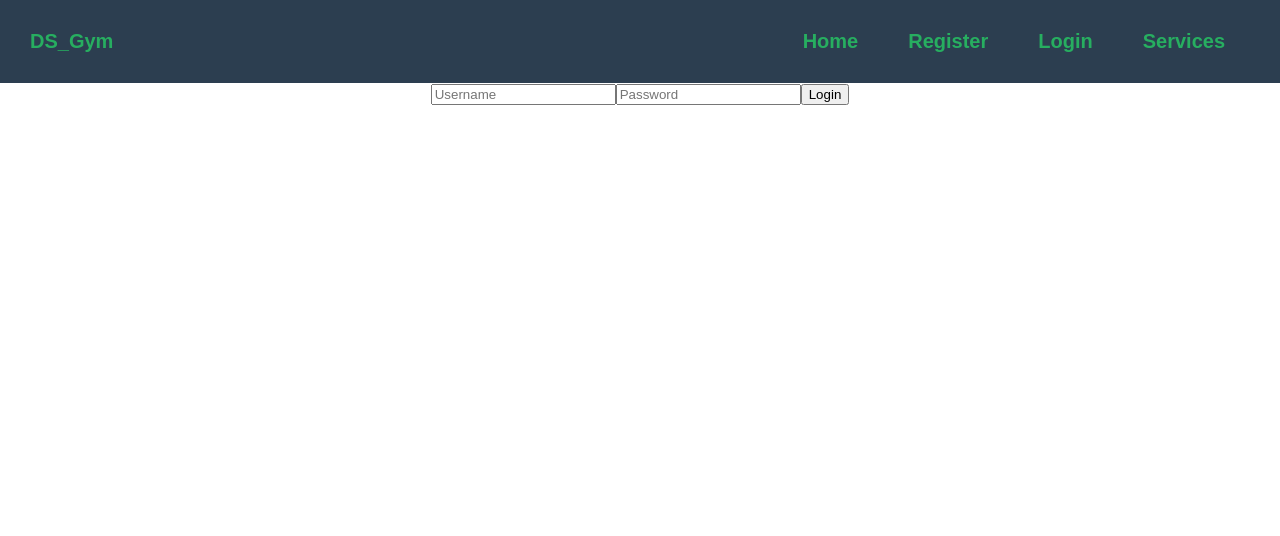
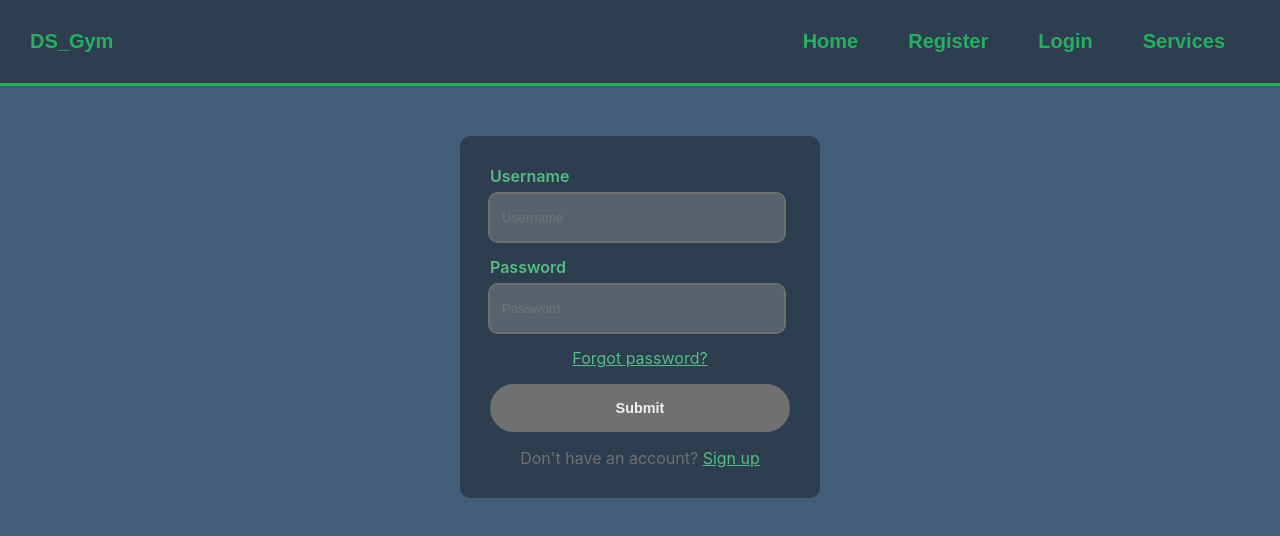
Before and after one commit to filipposmertzanakis/gym, a React (Create React App) app in the folder gym-management-frontend/: page /login in a window 1280 px wide. Shown: the top 536 px of the page. Built offline with nearby package versions, Linux system fonts and the light colour scheme.

Commit message:
Alfo: styly login page

```diff
--- a/gym-management-frontend/src/App.js
+++ b/gym-management-frontend/src/App.js
@@ -3,8 +3,8 @@ import { BrowserRouter as Router, Route, Routes, Link, } from 'react-router-dom'
 import Register from './components/Register';
 import Login from './components/Login';
 import Services from './components/Services';
-import './App.css';
-import './navbar.css';
+import './styles/App.css';
+import './styles/navbar.css';
 
 //EDV EINAI TO HOME PAGE DHLADH H SELIDA POY UA EMFANIZETAI KATHE FORA POY ANOIGEI TO SITE
 function HomePage() {
--- a/gym-management-frontend/src/components/Login.js
+++ b/gym-management-frontend/src/components/Login.js
@@ -1,5 +1,6 @@
 import React, { useState } from 'react';
 import { loginUser } from '../apiService';
+import '../styles/login.css';
 
 const Login = () => {
   const [credentials, setCredentials] = useState({
@@ -22,11 +23,21 @@ const Login = () => {
   };
 
   return (
-    <form onSubmit={handleSubmit}>
-      <input type="text" name="username" placeholder="Username" onChange={handleChange} />
-      <input type="password" name="password" placeholder="Password" onChange={handleChange} />
-      <button type="submit">Login</button>
-    </form>
+    <div className='form-view'>
+      <form className="form" onSubmit={handleSubmit}>
+        <span className="input-span">
+            <label htmlFor="username" className="label">Username</label>
+            <input type="text" name="username" placeholder="Username" onChange={handleChange} />
+        </span>
+        <span className="input-span">
+            <label htmlFor="password" className="label">Password</label>
+            <input type="password" name="password" placeholder="Password" onChange={handleChange} />
+        </span>
+        <span className="span"><a href="#">Forgot password?</a></span>
+        <input className="submit" type="submit" defaultValue="Log in" />
+        <span className="span">Don't have an account? <a href="register">Sign up</a></span>
+      </form>
+    </div>
   );
 };
 
--- a/gym-management-frontend/src/index.js
+++ b/gym-management-frontend/src/index.js
@@ -1,6 +1,6 @@
 import React from 'react';
 import ReactDOM from 'react-dom/client';
-import './index.css';
+import './styles/index.css';
 import App from './App';
 import reportWebVitals from './reportWebVitals';
 
--- a/gym-management-frontend/src/index.css
+++ b/gym-management-frontend/src/styles/index.css
@@ -1,4 +1,5 @@
 body {
+  background-color: #435e79;
   margin: 0;
   font-family: -apple-system, BlinkMacSystemFont, 'Segoe UI', 'Roboto', 'Oxygen',
     'Ubuntu', 'Cantarell', 'Fira Sans', 'Droid Sans', 'Helvetica Neue',
--- /dev/null
+++ b/gym-management-frontend/src/styles/login.css
@@ -0,0 +1,86 @@
+
+.form-view{
+  display: flex;
+  align-items: center;
+  justify-content: center;
+  margin-top: 50px;
+}
+
+
+
+.form {
+  --bg-light: #efefef;
+  --bg-dark: #707070;
+  --clr: #58bc82;
+  --clr-alpha: #9c9c9c60;
+  display: flex;
+  flex-direction: column;
+  align-items: center;
+  gap: 1rem;
+  width: 100%;
+  max-width: 300px;
+  background-color: #2C3E50;
+  border-radius: 10px;
+  padding: 30px;
+}
+
+.form .input-span {
+  width: 100%;
+  display: flex;
+  flex-direction: column;
+  gap: 0.5rem;
+}
+
+.form input[type="text"],
+.form input[type="password"] {
+  border-radius: 0.5rem;
+  padding: 1rem 0.75rem;
+  width: 90%;
+  border: none;
+  display: flex;
+  align-items: center;
+  gap: 0.5rem;
+  background-color: var(--clr-alpha);
+  outline: 2px solid var(--bg-dark);
+}
+
+.form input[type="text"]:focus,
+.form input[type="password"]:focus {
+  outline: 2px solid var(--clr);
+}
+
+.label {
+  align-self: flex-start;
+  color: var(--clr);
+  font-weight: 600;
+}
+
+.form .submit {
+  padding: 1rem 0.75rem;
+  width: 100%;
+  display: flex;
+  align-items: center;
+  gap: 0.5rem;
+  border-radius: 3rem;
+  background-color: var(--bg-dark);
+  color: var(--bg-light);
+  border: none;
+  cursor: pointer;
+  transition: all 300ms;
+  font-weight: 600;
+  font-size: 0.9rem;
+}
+
+.form .submit:hover {
+  background-color: var(--clr);
+  color: var(--bg-dark);
+}
+
+.span {
+  text-decoration: none;
+  color: var(--bg-dark);
+}
+
+.span a {
+  color: var(--clr);
+}
--- a/gym-management-frontend/src/navbar.css
+++ b/gym-management-frontend/src/styles/navbar.css
@@ -9,6 +9,7 @@
   display: flex;
   justify-content: space-between;
   align-items: center;
+  border-bottom: 3px solid  #27AE60 ;
 }
 
 /* Style for links within the navbar */
```
Also changed, not shown: gym-management-frontend/src/styles/App.css (renamed from gym-management-frontend/src/App.css).
